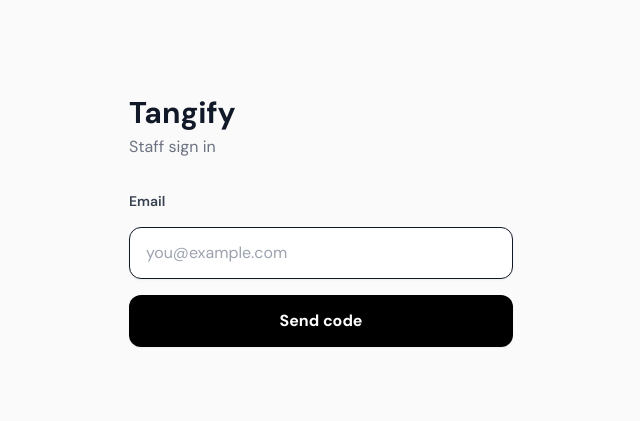
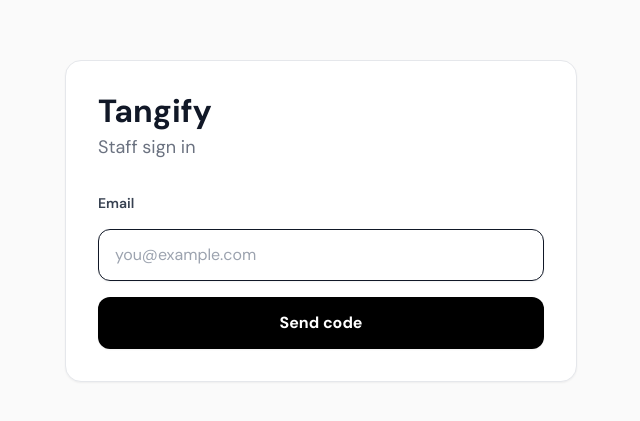
Before and after one commit to abhisekpadhi/houseofodia-menu, a Next.js app: page /sign-in in a window 1280 px wide. Shown: the part 183-604 px from the top of the page, without its empty margins (319-959 px from the left). Built offline with nearby package versions, Linux system fonts and the light colour scheme; no server answers.

Commit message:
responsive

```diff
--- a/app/sign-in/page.tsx
+++ b/app/sign-in/page.tsx
@@ -49,9 +49,9 @@ function SignInShell({
 }) {
 	return (
 		<div className="flex min-h-dvh flex-col bg-neutral-50 px-[max(1.25rem,env(safe-area-inset-left))] pr-[max(1.25rem,env(safe-area-inset-right))] pt-[max(3rem,calc(env(safe-area-inset-top)+1.5rem))] pb-[max(1.5rem,env(safe-area-inset-bottom))] sm:items-center sm:justify-center sm:pt-[max(2rem,env(safe-area-inset-top))]">
-			<div className="mx-auto w-full max-w-sm">
-				<h1 className="text-3xl font-bold text-gray-900">Tangify</h1>
-				<p className="mt-1 mb-8 text-base text-gray-500">{subtitle}</p>
+			<div className="mx-auto w-full max-w-sm sm:max-w-md sm:rounded-2xl sm:border sm:border-gray-200 sm:bg-white sm:p-6 sm:shadow-sm md:max-w-lg md:p-8">
+				<h1 className="text-3xl font-bold text-gray-900 sm:text-[2rem]">Tangify</h1>
+				<p className="mt-1 mb-8 text-base text-gray-500 sm:text-lg">{subtitle}</p>
 				{children}
 			</div>
 		</div>
@@ -249,7 +249,7 @@ function SignInContent() {
 							'Verify and sign in'
 						)}
 					</button>
-					<div className="grid grid-cols-2 gap-2">
+					<div className="grid grid-cols-1 gap-2 sm:grid-cols-2">
 						<button
 							type="button"
 							disabled={pending}
```
